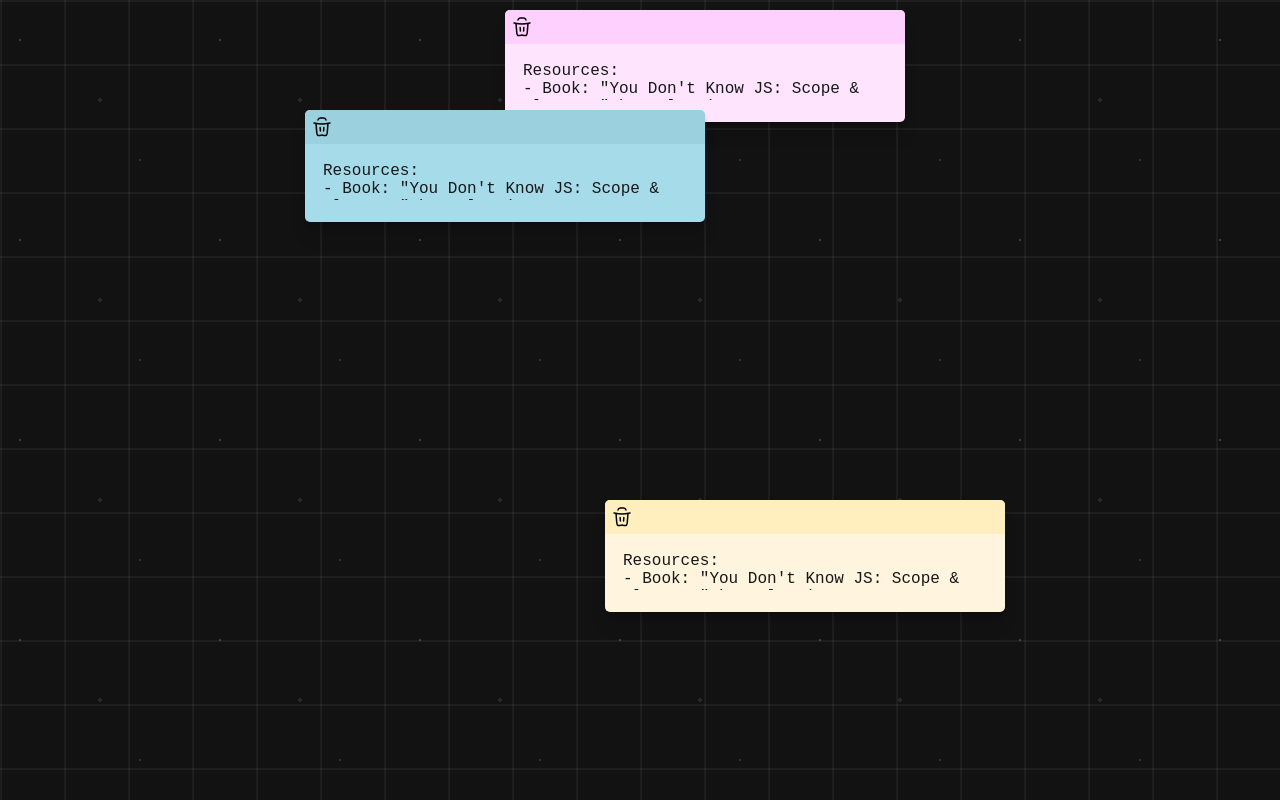
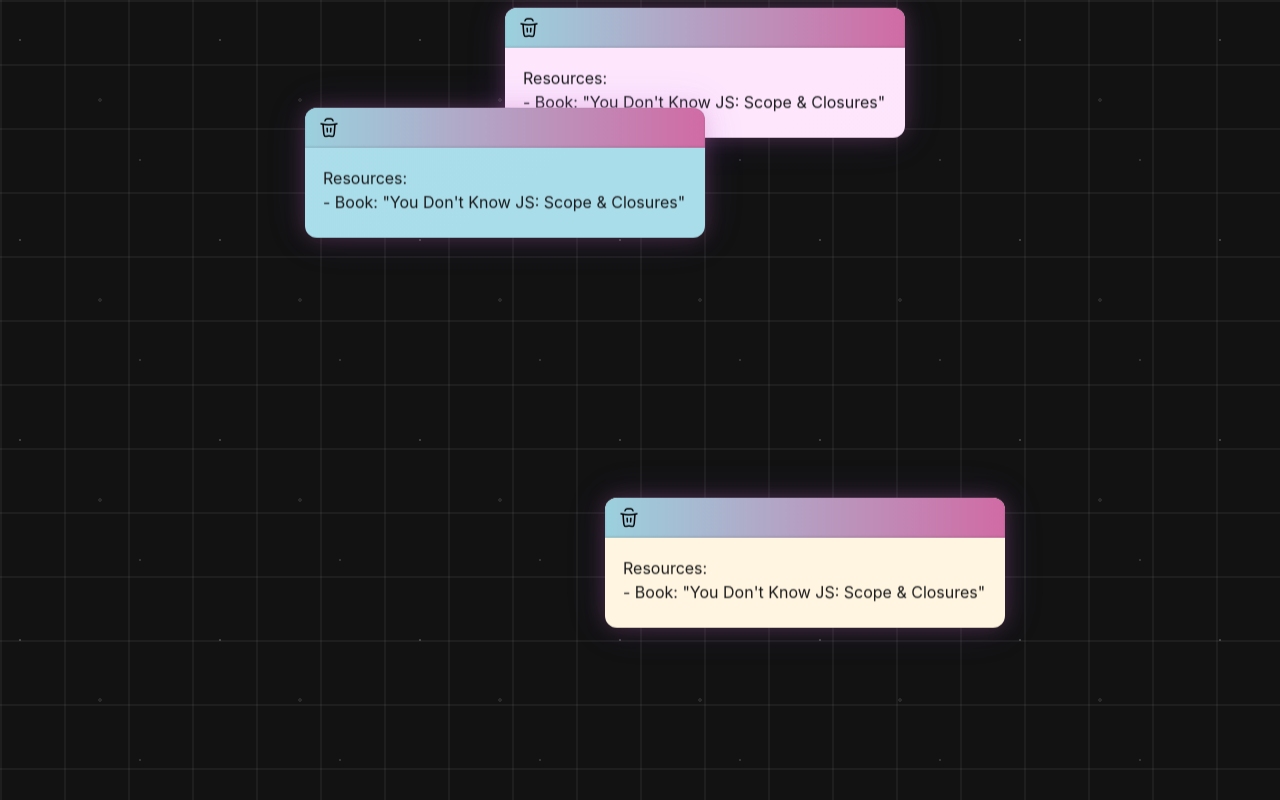
Before and after one commit to RehanIslam09/Notes-App, a React (Vite) app: page / in a window 1280 px wide. Built offline with nearby package versions, Linux system fonts and the light colour scheme.

Commit message:
adding more styles

```diff
--- a/src/index.css
+++ b/src/index.css
@@ -85,32 +85,77 @@
     0 8px 8px hsl(0deg 0% 0% / 0.075), 0 16px 16px hsl(0deg 0% 0% / 0.075);
 }
 
+.card {
+  width: 400px;
+  border-radius: 12px;
+  cursor: pointer;
+  position: absolute;
+  background: linear-gradient(
+    145deg,
+    rgba(255, 255, 255, 0.06),
+    rgba(255, 255, 255, 0.03)
+  );
+  backdrop-filter: blur(8px); /* dreamy glassy effect */
+  box-shadow: 0 0 20px rgba(209, 107, 165, 0.25),
+    /* soft pink glow */ 0 0 40px rgba(139, 92, 246, 0.15); /* violet glow */
+  transition: transform 0.3s ease, box-shadow 0.3s ease;
+}
+
+.card:hover {
+  transform: translateY(-6px) scale(1.02);
+  box-shadow: 0 0 30px rgba(209, 107, 165, 0.35),
+    0 0 60px rgba(139, 92, 246, 0.25);
+}
+
 .card-header {
-  background-color: #9bd1de;
-  border-radius: 5px 5px 0 0;
+  background: linear-gradient(90deg, #9bd1de, #d16ba5);
+  border-radius: 12px 12px 0 0;
   display: flex;
   justify-content: space-between;
   align-items: center;
-  padding: 5px;
+  padding: 8px 12px;
+  font-weight: bold;
+  color: #18181a;
+  box-shadow: inset 0 -1px 2px rgba(0, 0, 0, 0.15);
 }
 
 .card-body {
   padding: 1em;
-  border-radius: 0 0 5px 5px;
+  border-radius: 0 0 12px 12px;
 }
 
 .card-body textarea {
-  background-color: inherit;
+  background-color: transparent;
   border: none;
   width: 100%;
   height: 100%;
   resize: none;
   font-size: 16px;
+  color: inherit;
+  font-family: 'Inter', sans-serif;
+  line-height: 1.5;
 }
 
 textarea:focus {
-  background-color: inherit;
+  background-color: transparent;
   outline: none;
   width: 100%;
   height: 100%;
 }
+
+/* dreamy subtle animation */
+@keyframes floaty {
+  0% {
+    transform: translateY(0px);
+  }
+  50% {
+    transform: translateY(-3px);
+  }
+  100% {
+    transform: translateY(0px);
+  }
+}
+
+.card {
+  animation: floaty 6s ease-in-out infinite;
+}
```
